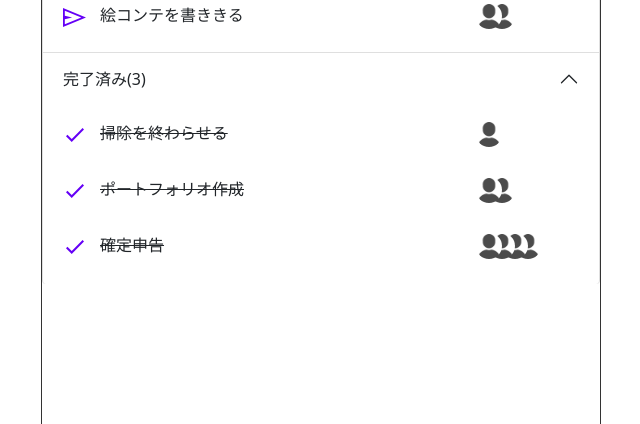
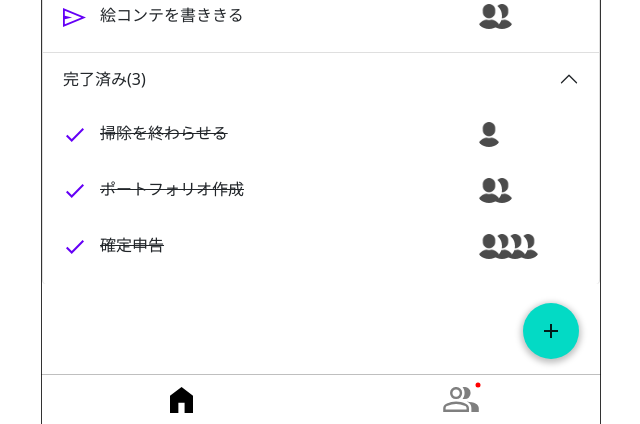
Before and after one commit to fum1h1to/221101_Together-Todo, a Django app: page /todo/home/ in a window 1280 px wide. Shown: the part 376-800 px from the top of the page, without its empty margins (319-959 px from the left). Run offline with Django 4.2, Linux system fonts and the light colour scheme; the visitor is signed in with stand-in values (Sample User, id 1); some libraries are stand-ins or nearby versions.

Commit message:
home画面にfooterとプラスボタン追加

```diff
--- a/static/home/css/style.css
+++ b/static/home/css/style.css
@@ -101,3 +101,80 @@ myTaskList
 .myTaskListItem__user:nth-child(n + 5) {
     display: none
 }
+
+/* ----------------------------
+footer
+----------------------------- */
+.footer {
+    position: fixed;
+    bottom: 0;
+    left: 0;
+    width: 100%;
+    height: 50px;
+}
+.footer__inner {
+    max-width: 560px;
+    height: 100%;
+    margin: 0 auto;
+    border-top: solid 1px rgba(0, 0, 0, .25);
+}
+.footerTab {
+    display: flex;
+    justify-content: center;
+    align-items: center;
+    height: 100%;
+}
+.footerTab__item {
+    width: 50%;
+    display: flex;
+    justify-content: center;
+    align-items: center;
+    position: relative;
+}
+.footerTab__item--home img {
+    width: 23px;
+    height: 26px;
+}
+.footerTab__item--other img {
+    width: 36px;
+    height: 25px;
+}
+.footerTab__item--other.is-new::before {
+    content: "";
+    position: absolute;
+    top: calc(50% - 15px);
+    left: calc(50% + 17px);
+    transform: translate(-50%, -50%);
+    width: 5px;
+    height: 5px;
+    border-radius: 50%;
+    background: #FF0000;
+}
+
+/* ----------------------------
+taskPlusButton
+----------------------------- */
+.taskPlusButton {
+    position: fixed;
+    bottom: 0;
+    left: 0;
+    width: 100%;
+}
+.taskPlusButton__inner {
+    max-width: 560px;
+    margin: 0 auto;
+    position: relative;
+}
+.taskPlusButton__btn {
+    position: absolute;
+    bottom: 65px;
+    right: 4%;
+    width: 56px;
+    height: 56px;
+    background: #03DAC5;
+    border-radius: 50%;
+    box-shadow: 0px 2px 6px 2px rgba(0, 0, 0, .25);
+    display: flex;
+    justify-content: center;
+    align-items: center;
+}
--- a/templates/todo/home.html
+++ b/templates/todo/home.html
@@ -153,8 +153,18 @@
         </div>
     </div>
 </div>
+<div class="taskPlusButton">
+    <div class="taskPlusButton__inner">
+        <div class="taskPlusButton__btn"><img src="{% static 'home/images/icon_plus.svg' %}" alt=""></div>
+    </div>
+</div>
 <div class="footer">
-
+    <div class="footer__inner">
+        <div class="footerTab">
+            <div class="footerTab__item footerTab__item--home"><img src="{% static 'home/images/icon_home_active.svg' %}" alt=""></div>
+            <div class="footerTab__item footerTab__item--other is-new"><img src="{% static 'home/images/icon_other.svg' %}" alt=""></div>
+        </div>
+    </div>
 </div>
 
 {% endblock %}
```
Also changed, not shown: static/home/images/icon_home_active.svg (added), static/home/images/icon_other.svg (added), static/home/images/icon_plus.svg (added).
